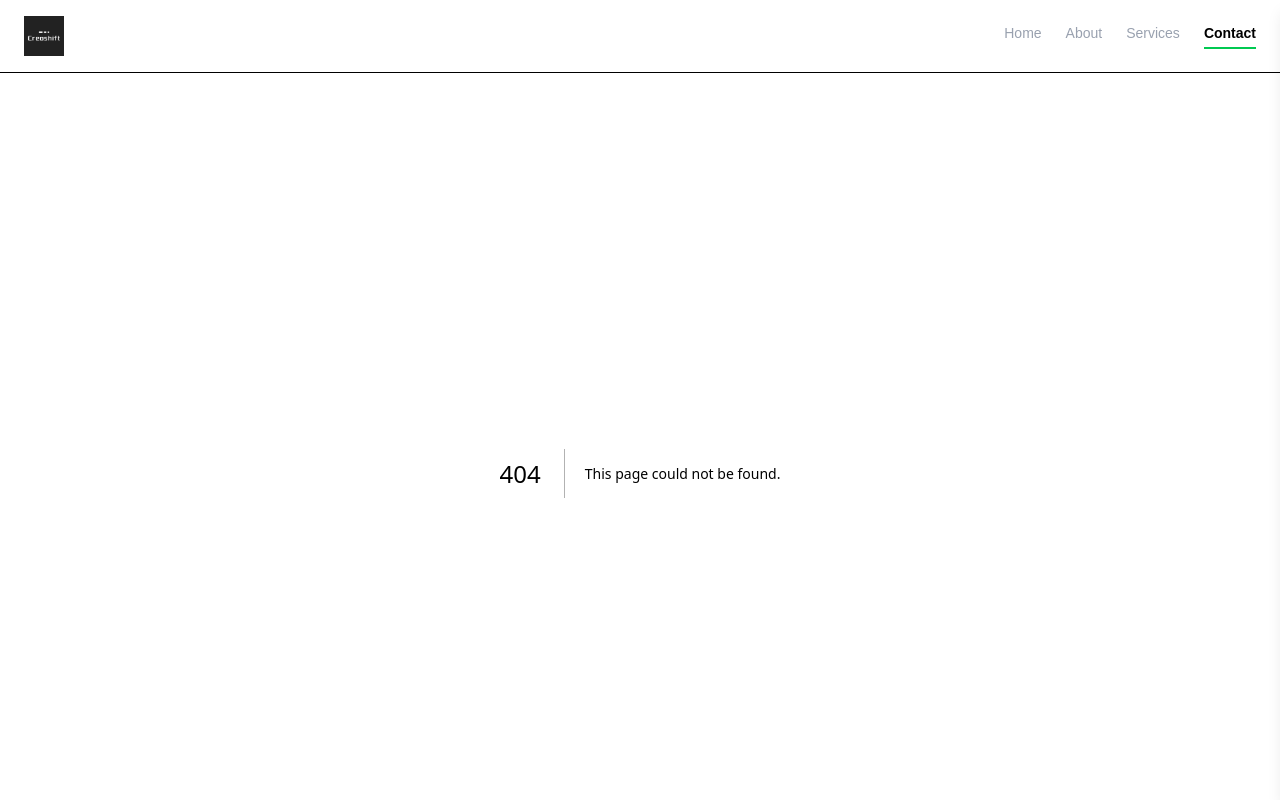
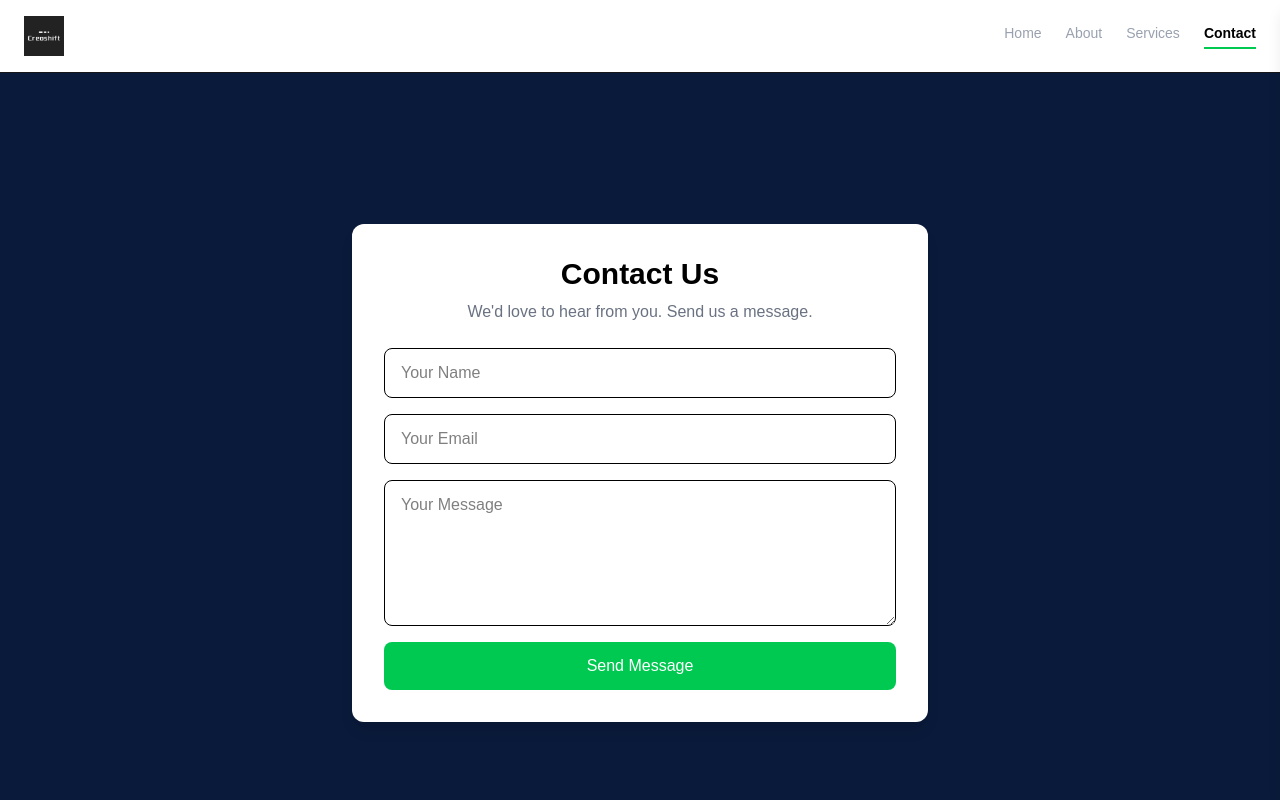
Before and after one commit to ralph-freije/next-js, a Next.js app: page /contact in a window 1280 px wide. Before the commit this address had no page. Shown: the top 800 px of the page. Built offline with nearby package versions, Linux system fonts and the light colour scheme.

Commit message:
contact page form

```diff
--- /dev/null
+++ b/app/contact/page.tsx
@@ -0,0 +1,103 @@
+"use client";
+
+import { useState } from "react";
+
+export default function ContactPage() {
+  const [form, setForm] = useState({
+    name: "",
+    email: "",
+    message: "",
+  });
+
+  const [loading, setLoading] = useState(false);
+  const [success, setSuccess] = useState("");
+
+  const handleChange = (e: any) => {
+    setForm({ ...form, [e.target.name]: e.target.value });
+  };
+
+  const handleSubmit = (e: any) => {
+    e.preventDefault();
+
+    if (!form.name || !form.email || !form.message) {
+      setSuccess("Please fill all fields");
+      return;
+    }
+
+    setLoading(true);
+    setSuccess("");
+
+    setTimeout(() => {
+      setLoading(false);
+      setSuccess("Message sent successfully!");
+      setForm({ name: "", email: "", message: "" });
+    }, 1500);
+  };
+
+  return (
+    <section className="w-full min-h-screen bg-[#0a1a3a] flex items-center justify-center px-6 py-16">
+
+      <div className="w-full max-w-xl bg-white rounded-xl shadow-lg p-8">
+
+        <h1 className="text-3xl font-semibold text-black mb-2 text-center">
+          Contact Us
+        </h1>
+
+        <p className="text-gray-500 text-center mb-6">
+          We'd love to hear from you. Send us a message.
+        </p>
+
+        <form onSubmit={handleSubmit} className="flex flex-col gap-4">
+
+          <input
+            type="text"
+            name="name"
+            placeholder="Your Name"
+            value={form.name}
+            onChange={handleChange}
+            className="text-black px-4 py-3 border rounded-lg outline-none focus:ring-2 focus:ring-green-400"
+          />
+
+          <input
+            type="email"
+            name="email"
+            placeholder="Your Email"
+            value={form.email}
+            onChange={handleChange}
+            className="text-black px-4 py-3 border rounded-lg outline-none focus:ring-2 focus:ring-green-400"
+          />
+
+          <textarea
+            name="message"
+            placeholder="Your Message"
+            rows={5}
+            value={form.message}
+            onChange={handleChange}
+            className="text-black px-4 py-3 border rounded-lg outline-none focus:ring-2 focus:ring-green-400"
+          />
+
+          <button
+            type="submit"
+            disabled={loading}
+            className={`py-3 rounded-lg text-white font-medium transition ${
+              loading
+                ? "bg-gray-400 cursor-not-allowed"
+                : "bg-green-500 hover:bg-green-600"
+            }`}
+          >
+            {loading ? "Sending..." : "Send Message"}
+          </button>
+
+          {success && (
+            <p className="text-sm text-center text-green-500 mt-2">
+              {success}
+            </p>
+          )}
+
+        </form>
+
+      </div>
+
+    </section>
+  );
+}
```
